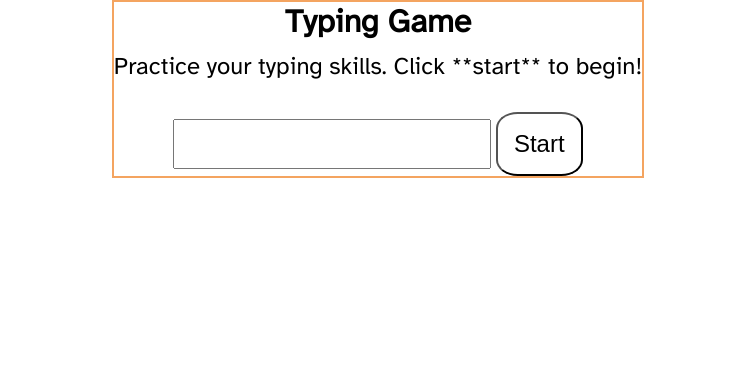
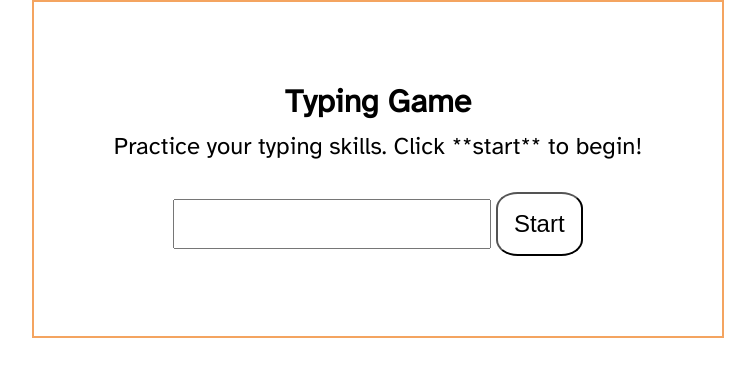
Before and after one commit to tashasyarifah/typing-game, a plain HTML site: page index.html in a window 1280 px wide. Shown: the whole page, without its empty margins (262-1017 px from the left). Drawn offline with Linux system fonts and the light colour scheme.

Commit message:
Update class: container

```diff
--- a/style.css
+++ b/style.css
@@ -27,6 +27,8 @@ p {
     justify-content: center;
     gap: 1ch;
     border: 2px solid sandybrown;
+    padding: 5rem;
+    margin-inline: auto;
 }
 
 .textbox {
```
